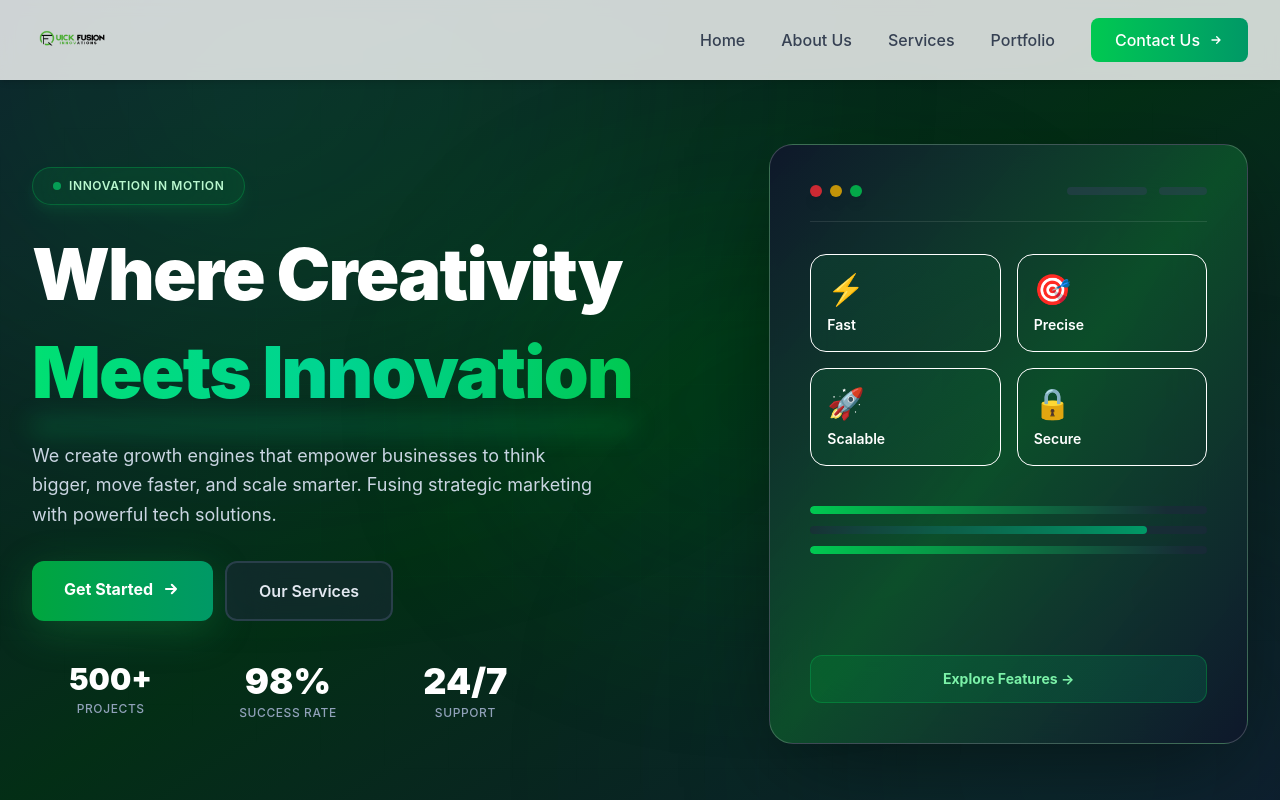
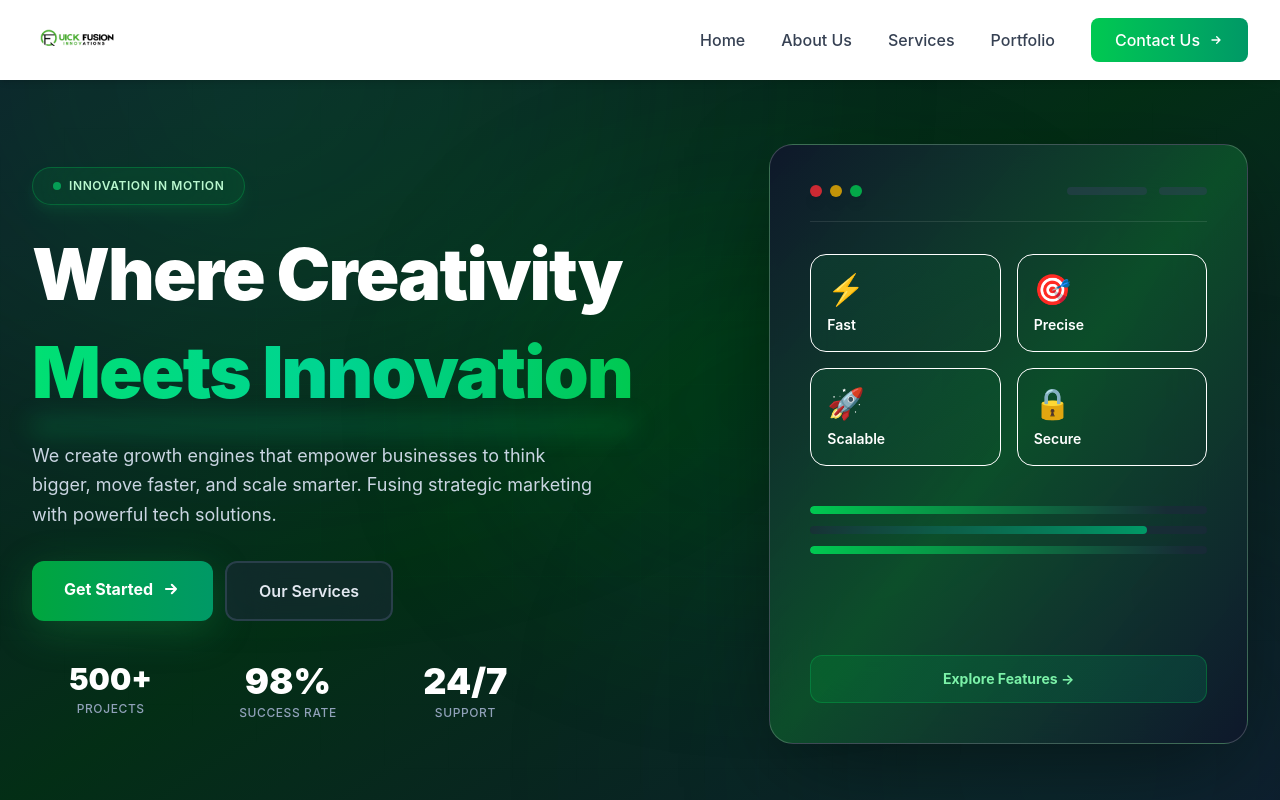
Before and after one commit to NovaSyntax753/QuickFusion, a Next.js app in the folder quickfusion-website/: page / in a window 1280 px wide. Shown: the top 800 px of the page. Built offline with nearby package versions, Linux system fonts and the light colour scheme.

Commit message:
done the changes

```diff
--- a/quickfusion-website/components/Navbar.tsx
+++ b/quickfusion-website/components/Navbar.tsx
@@ -20,8 +20,8 @@ export default function Navbar() {
     <nav
       className={`fixed w-full top-0 z-50 transition-all duration-300 ${
         scrolled
-          ? "bg-white/90 backdrop-blur-md shadow-lg"
-          : "bg-white/80 backdrop-blur-sm shadow-md"
+          ? "bg-white backdrop-blur-md shadow-lg"
+          : "bg-white backdrop-blur-sm shadow-md"
       }`}
     >
       <div className="max-w-7xl mx-auto px-4 sm:px-6 lg:px-8">
@@ -34,13 +34,13 @@ export default function Navbar() {
             <Image
               src="/images/3-removebg-preview.png"
               alt="QuickFusion Innovations - Creative Media Agency"
-              width={85}
-              height={80}
+              width={90}
+              height={90}
               priority
               quality={100}
-              sizes="(max-width: 768px) 85px, 85px"
-              className="h-16 md:h-20 w-auto object-contain group-hover:brightness-110 transition-all"
-              style={{ maxWidth: "85px", objectFit: "contain" }}
+              sizes="(max-width: 768px) 90px, 90px"
+              className="h-20 md:h-24 w-auto object-contain group-hover:brightness-110 transition-all"
+              style={{ maxWidth: "90px", objectFit: "contain" }}
             />
           </Link>
 
```
